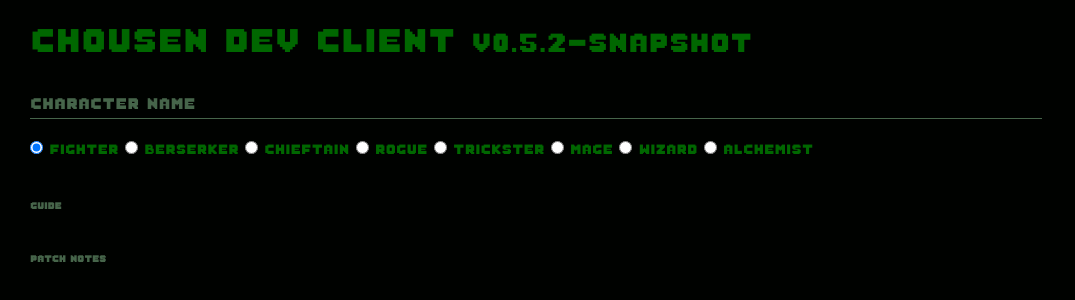
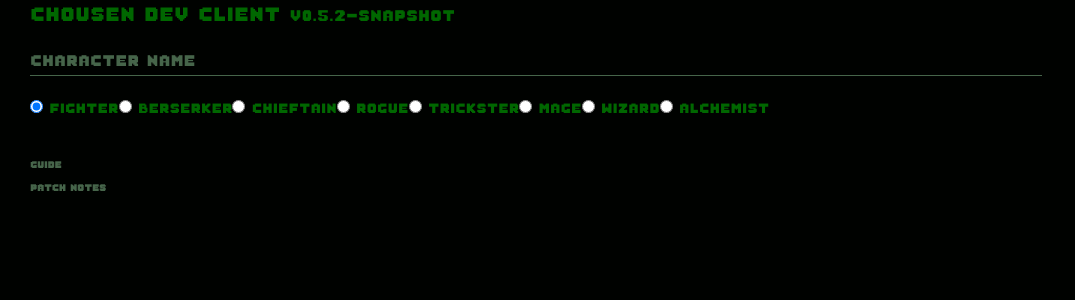
Before and after one commit to RawToast/chousen-frontend, an Angular app: page / in a window 1280 px wide. Shown: the top 300 px of the page, without its empty margins (0-1075 px from the left). Built offline with nearby package versions, Linux system fonts and the light colour scheme.

Commit message:
Style tweaks

```diff
--- a/src/app/app.component.html
+++ b/src/app/app.component.html
@@ -2,7 +2,7 @@
 <div class="mui-container-fluid">
 
   <div class="mui-col-md-10">
-    <h1 class="lead" (click)="goHome()" >Chousen Dev Client <small>v0.5.2-SNAPSHOT</small></h1>
+      <div class="mui--text-title" (click)="goHome()" >Chousen Dev Client <small>v0.5.2-SNAPSHOT</small></div>
 
     <router-outlet></router-outlet>
   </div>
--- a/src/app/landing/create.ts
+++ b/src/app/landing/create.ts
@@ -9,14 +9,14 @@ import { Router } from '@angular/router';
                     <input id ="namebox" type="text" class="form-control" placeholder="Character Name" (keyup)="onKey($event)">
                 </div>
                 <div class="mui-radio">
-                    <input type="radio" name="charc" value="2" (click)="classChoice(1)" checked> Fighter
-                    <input type="radio" name="charc" value="3" (click)="classChoice(2)"> Berserker
-                    <input type="radio" name="charc" value="4" (click)="classChoice(3)"> Chieftain
-                    <input type="radio" name="charc" value="4" (click)="classChoice(4)"> Rogue
-                    <input type="radio" name="charc" value="5" (click)="classChoice(5)"> Trickster
-                    <input type="radio" name="charc" value="6" (click)="classChoice(6)"> Mage
-                    <input type="radio" name="charc" value="7" (click)="classChoice(7)"> Wizard
-                    <input type="radio" name="charc" value="8" (click)="classChoice(8)"> Alchemist
+                    <label><input type="radio" name="charc" value="2" (click)="classChoice(1)" checked> Fighter</label>
+                    <label><input type="radio" name="charc" value="3" (click)="classChoice(2)"> Berserker</label>
+                    <label><input type="radio" name="charc" value="4" (click)="classChoice(3)"> Chieftain</label>
+                    <label><input type="radio" name="charc" value="4" (click)="classChoice(4)"> Rogue</label>
+                    <label><input type="radio" name="charc" value="5" (click)="classChoice(5)"> Trickster</label>
+                    <label><input type="radio" name="charc" value="6" (click)="classChoice(6)"> Mage</label>
+                    <label><input type="radio" name="charc" value="7" (click)="classChoice(7)"> Wizard</label>
+                    <label><input type="radio" name="charc" value="8" (click)="classChoice(8)"> Alchemist</label>
                 </div>`,
 })
 
--- a/src/app/landing/landing.ts
+++ b/src/app/landing/landing.ts
@@ -6,7 +6,6 @@ import { Component, OnInit } from '@angular/core';
         <chousen-create></chousen-create>
         <br>
         <chousen-guide></chousen-guide>
-        <br>
         <chousen-notes></chousen-notes>
     `
 })
--- a/src/styles.css
+++ b/src/styles.css
@@ -48,3 +48,7 @@ h6 {
 .hpwarn {
     color: #009000;
 }
+
+input[type="radio"] {
+    position: relative !important;
+}
```
